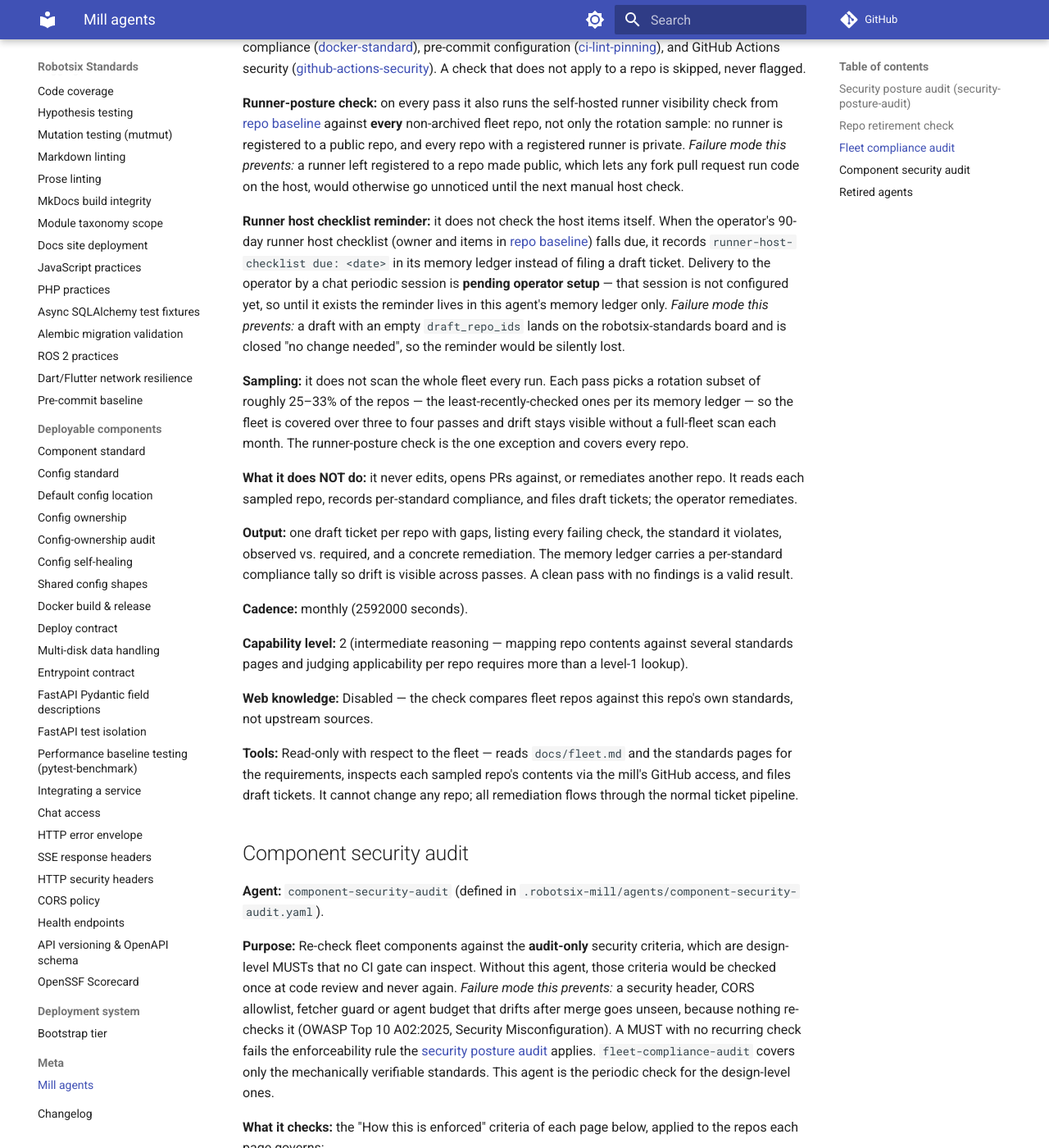
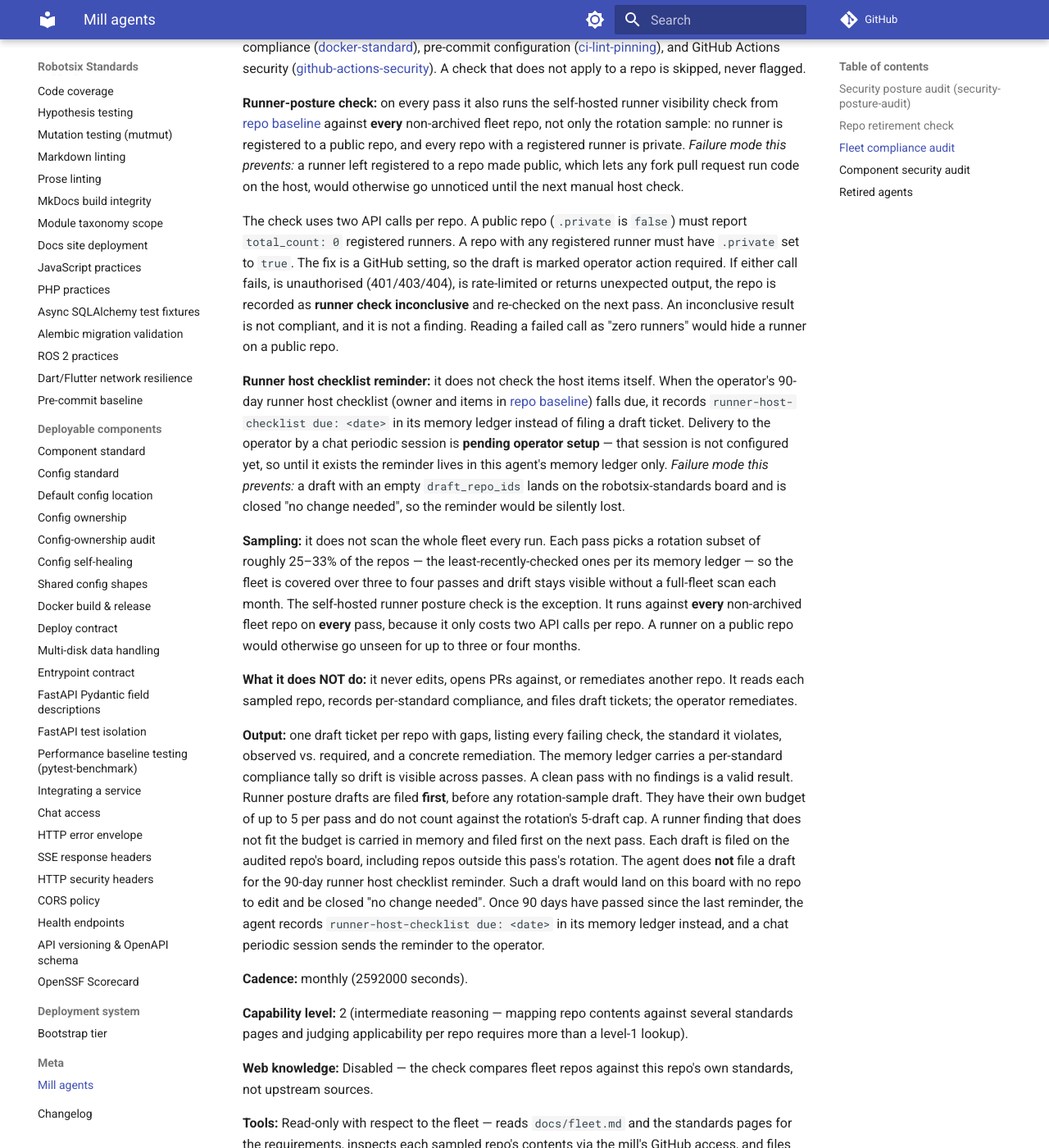
Before and after one commit to damien-robotsix/robotsix-standards, an MkDocs documentation site: the page built from docs/mill-agents.md, in a window 1280 px wide and 1400 px high, scrolled down 2498 px. Shown: the whole window at 82% size. Built offline with MkDocs 1.6.1 and Material for MkDocs 9.7.7, drawn with Linux system fonts in a browser that asks for light colours; comment, search, counter and statistics services are not loaded.

Commit message:
docs: Update the fleet-compliance-audit section of docs/mill-agents.md to match the agent (20261101T185103Z-update-the-fleet-compliance-audit-sectio-3f03) (#482)
Co-authored-by: robotsix-mill <mill@robotsix.local>

```diff
--- a/docs/mill-agents.md
+++ b/docs/mill-agents.md
@@ -130,6 +130,15 @@ private. *Failure mode this prevents:* a runner left registered to a repo
 made public, which lets any fork pull request run code on the host, would
 otherwise go unnoticed until the next manual host check.
 
+The check uses two API calls per repo. A public repo (`.private` is `false`) must
+report `total_count: 0` registered runners. A repo with any registered
+runner must have `.private` set to `true`. The fix is a GitHub setting, so
+the draft is marked operator action required. If either call fails, is
+unauthorised (401/403/404), is rate-limited or returns unexpected output, the
+repo is recorded as **runner check inconclusive** and re-checked on the next
+pass. An inconclusive result is not compliant, and it is not a finding.
+Reading a failed call as "zero runners" would hide a runner on a public repo.
+
 **Runner host checklist reminder:** it does not check the host items
 itself. When the operator's 90-day runner host checklist (owner and items
 in [repo baseline](repo-baseline.md#self-hosted-runner-hardening)) falls
@@ -145,7 +154,10 @@ empty `draft_repo_ids` lands on the robotsix-standards board and is closed
 rotation subset of roughly 25–33% of the repos — the least-recently-checked
 ones per its memory ledger — so the fleet is covered over three to four
 passes and drift stays visible without a full-fleet scan each month. The
-runner-posture check is the one exception and covers every repo.
+self-hosted runner posture check is the exception. It runs against
+**every** non-archived fleet repo on **every** pass, because it only costs
+two API calls per repo. A runner on a public repo would otherwise go unseen
+for up to three or four months.
 
 **What it does NOT do:** it never edits, opens PRs against, or remediates
 another repo. It reads each sampled repo, records per-standard compliance,
@@ -155,7 +167,17 @@ and files draft tickets; the operator remediates.
 check, the standard it violates, observed vs. required, and a concrete
 remediation. The memory ledger carries a per-standard compliance tally so
 drift is visible across passes. A clean pass with no findings is a valid
-result.
+result. Runner posture drafts are filed **first**, before any rotation-sample
+draft. They have their own budget of up to 5 per pass and do not count
+against the rotation's 5-draft cap. A runner finding that does not fit the
+budget is carried in memory and filed first on the next pass. Each draft is
+filed on the audited repo's board, including repos outside this pass's
+rotation. The agent does **not** file a draft for the 90-day runner host
+checklist reminder. Such a draft would land on this board with no repo to
+edit and be closed "no change needed". Once 90 days have passed since the
+last reminder, the agent records `runner-host-checklist due: <date>` in its
+memory ledger instead, and a chat periodic session sends the reminder to the
+operator.
 
 **Cadence:** monthly (2592000 seconds).
 
```
